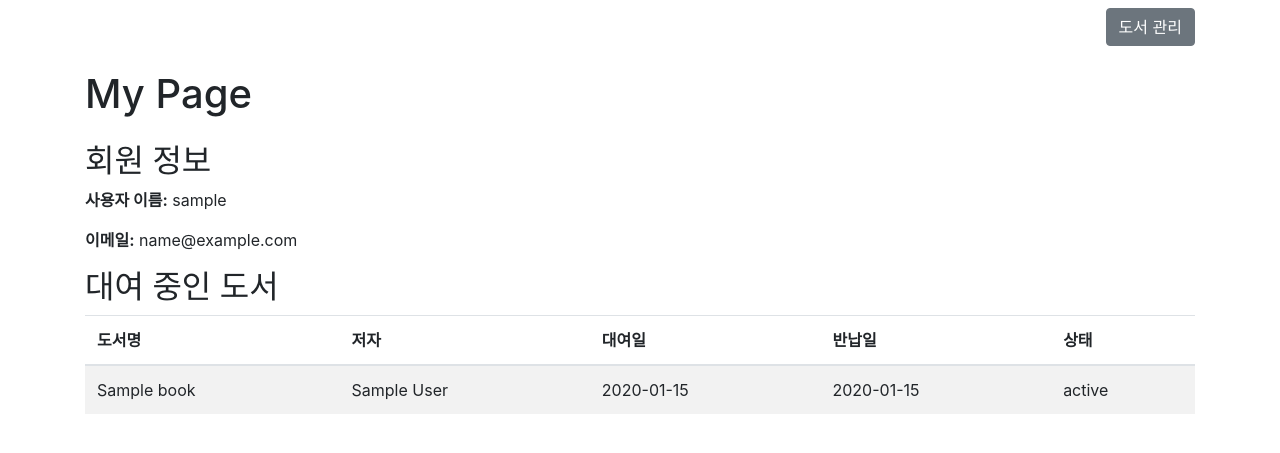
After one commit to KWNahyun/DB_Project, a Flask app: page /mypage in a window 1280 px wide. The commit adds this page. Shown: the top 453 px of the page. Run offline with Flask 3, Linux system fonts and the light colour scheme; a user stored in the database is signed in; tables that the repository leaves empty hold one stand-in row (values such as "Sample post"); some libraries are stand-ins or nearby versions.

Commit message:
mypage 추가

```diff
--- a/app.py
+++ b/app.py
@@ -7,7 +7,8 @@ from controllers import setup_routes
 app = Flask(__name__)
 
 # 구성 설정
-app.config['SQLALCHEMY_DATABASE_URI'] = 'mysql+pymysql://dayeon:dayeon@localhost/my_library'
+# app.config['SQLALCHEMY_DATABASE_URI'] = 'mysql+pymysql://dayeon:dayeon@localhost/my_library'
+app.config['SQLALCHEMY_DATABASE_URI'] = 'mysql+pymysql://nahyun:nahyun@localhost/my_library'
 app.config['SQLALCHEMY_TRACK_MODIFICATIONS'] = False
 app.config['SECRET_KEY'] = 'mysecretkey'
 
--- a/controllers.py
+++ b/controllers.py
@@ -99,3 +99,9 @@ def setup_routes(app):
                 db.session.commit()  # 데이터베이스에 커밋하여 저장
                 return redirect(url_for('library'))  # 도서관 페이지로 리다이렉트
         return redirect(url_for('library'))  # 반납할 도서가 없으면 도서관 페이지로 리다이렉트
+
+    @app.route('/mypage')
+    @login_required
+    def mypage():
+        rentals = Rental.query.filter_by(user_id=current_user.id).all()
+        return render_template('mypage.html', user=current_user, rentals=rentals)
--- /dev/null
+++ b/templates/mypage.html
@@ -0,0 +1,55 @@
+<!DOCTYPE html>
+<html lang="ko">
+<head>
+    <meta charset="UTF-8">
+    <meta name="viewport" content="width=device-width, initial-scale=1.0">
+    <title>My Page</title>
+    <link rel="stylesheet" href="https://stackpath.bootstrapcdn.com/bootstrap/4.3.1/css/bootstrap.min.css">
+</head>
+<body>
+    <div class="container">
+        <!-- 우상단 버튼 -->
+        <div class="d-flex justify-content-end my-2">
+            <a href="{{ url_for('library') }}" class="btn btn-secondary">도서 관리</a>
+        </div>
+
+        <h1 class="my-4">My Page</h1>
+
+        <div class="user-info">
+            <h2>회원 정보</h2>
+            <p><strong>사용자 이름:</strong> {{ user.username }}</p>
+            <p><strong>이메일:</strong> {{ user.email }}</p>
+        </div>
+
+        <div class="rentals">
+            <h2>대여 중인 도서</h2>
+            {% if rentals %}
+                <table class="table table-striped">
+                    <thead>
+                        <tr>
+                            <th scope="col">도서명</th>
+                            <th scope="col">저자</th>
+                            <th scope="col">대여일</th>
+                            <th scope="col">반납일</th>
+                            <th scope="col">상태</th>
+                        </tr>
+                    </thead>
+                    <tbody>
+                        {% for rental in rentals %}
+                        <tr>
+                            <td>{{ rental.book.title }}</td>
+                            <td>{{ rental.book.author }}</td>
+                            <td>{{ rental.rental_date }}</td>
+                            <td>{{ rental.return_date }}</td>
+                            <td>{{ rental.status }}</td>
+                        </tr>
+                        {% endfor %}
+                    </tbody>
+                </table>
+            {% else %}
+                <p>대여 중인 도서가 없습니다.</p>
+            {% endif %}
+        </div>
+    </div>
+</body>
+</html>
```
Also changed, not shown: templates/library.html (+7 -2 lines).
